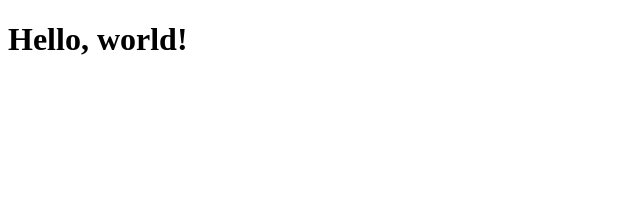
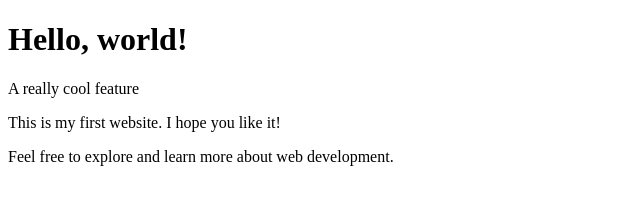
Before and after one commit to lcfultz/firstrepo, a plain HTML site: page index.html in a window 1280 px wide. Shown: the whole page, without its empty margins (0-640 px from the left). Drawn offline with Linux system fonts and the light colour scheme.

Commit message:
added a few paragraphs

```diff
--- a/index.html
+++ b/index.html
@@ -1,9 +1,14 @@
 <!DOCTYPE html>
-<html>
+<html lang ="eng">
   <head>
-    <title>My First Site</title>
+    <meta charset="UTF-8">
+    <meta name="viewport" content="width-device-width, initial-scale-1.0">
+     <title>My First Site</title>
   </head>
   <body>
     <h1>Hello, world!</h1>
+    <div>A really cool feature</div>
+    <p>This is my first website. I hope you like it!</p>
+    <p>Feel free to explore and learn more about web development.</p>
   </body>
 </html>
```
